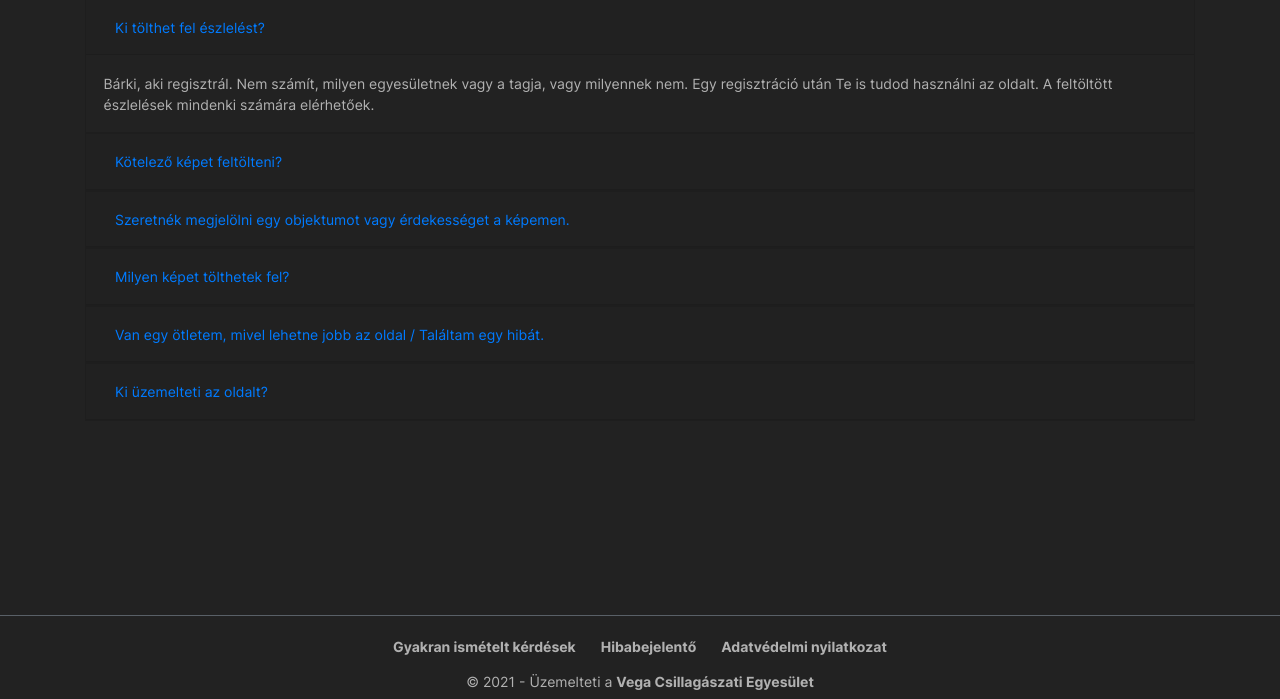
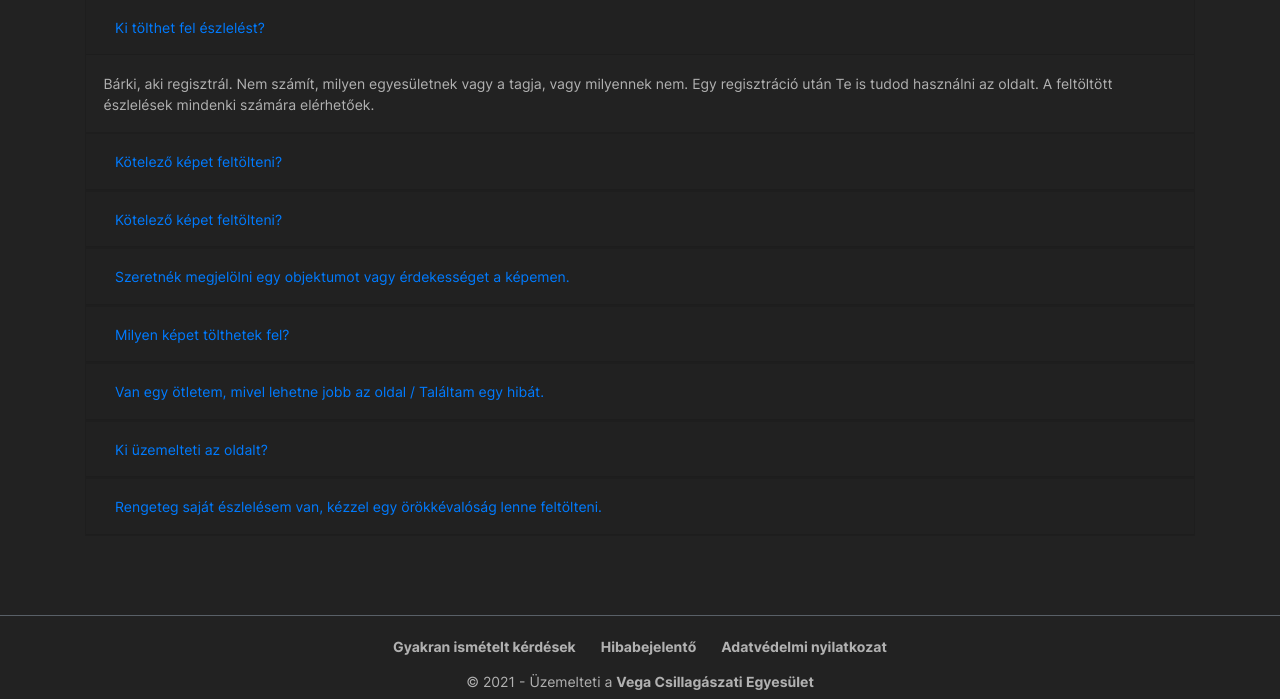
Before and after one commit to tamaskelemen/eszleles.hu, a Yii app: template views/site/faq.php in a window 1280 px wide. Shown: the part 125-824 px from the top of the page. Run offline with PHP 8.4 and a stand-in for Yii, Linux system fonts and the light colour scheme; the template is opened without the code that fills it, so the values that code supplies are empty; some libraries are stand-ins or nearby versions.

Commit message:
Add answer to faq

```diff
--- a/views/site/faq.php
+++ b/views/site/faq.php
@@ -15,6 +15,21 @@
             <div id="collapseOne" class="collapse show" aria-labelledby="headingOne" data-parent="#accordion">
                 <div class="card-body">
                     Bárki, aki regisztrál. Nem számít, milyen egyesületnek vagy a tagja, vagy milyennek nem. Egy regisztráció után Te is tudod használni az oldalt. A feltöltött észlelések mindenki számára elérhetőek.
+                </div>
+            </div>
+        </div>
+
+        <div class="card">
+            <div class="card-header" id="headingTwo">
+                <h5 class="mb-0">
+                    <button class="btn btn-link collapsed" data-toggle="collapse" data-target="#collapseTwo" aria-expanded="false" aria-controls="collapseTwo">
+                        Kötelező képet feltölteni?
+                    </button>
+                </h5>
+            </div>
+            <div id="collapseTwo" class="collapse" aria-labelledby="headingTwo" data-parent="#accordion">
+                <div class="card-body">
+                    Nem. Képek nélkül is lehet észleléseket gyűjteni egy objektumról. Ha ilyet szeretnél feltölteni, egyszerűen a feltöltésnél hagyd üresen a képhez tartozó mezőket.
                 </div>
             </div>
         </div>
@@ -96,5 +111,22 @@
                 </div>
             </div>
         </div>
+
+        <div class="card">
+            <div class="card-header" id="headingSeven">
+                <h5 class="mb-0">
+                    <button class="btn btn-link collapsed" data-toggle="collapse" data-target="#collapseSeven" aria-expanded="false" aria-controls="collapseSeven">
+                        Rengeteg saját észlelésem van, kézzel egy örökkévalóság lenne feltölteni.
+                    </button>
+                </h5>
+            </div>
+            <div id="collapseSeven" class="collapse" aria-labelledby="headingSeven" data-parent="#accordion">
+                <div class="card-body">
+                    Semmi gond, segítünk! Kérlek, vedd fel a kapcsolatot az egyesülettel a <a href="mailto:vcse@vcse.hu">vcse@vcse.hu</a> email címen.
+                    Ha több észlelésed van, mint amit kézzel szeretnél egyesével feltölteni, akkor szívesen segítünk azt beimportálni a rendszerünkbe.
+                    A felajánlásokat ezúton is köszönjük!
+                </div>
+            </div>
+        </div>
     </div>
 </div>
```
